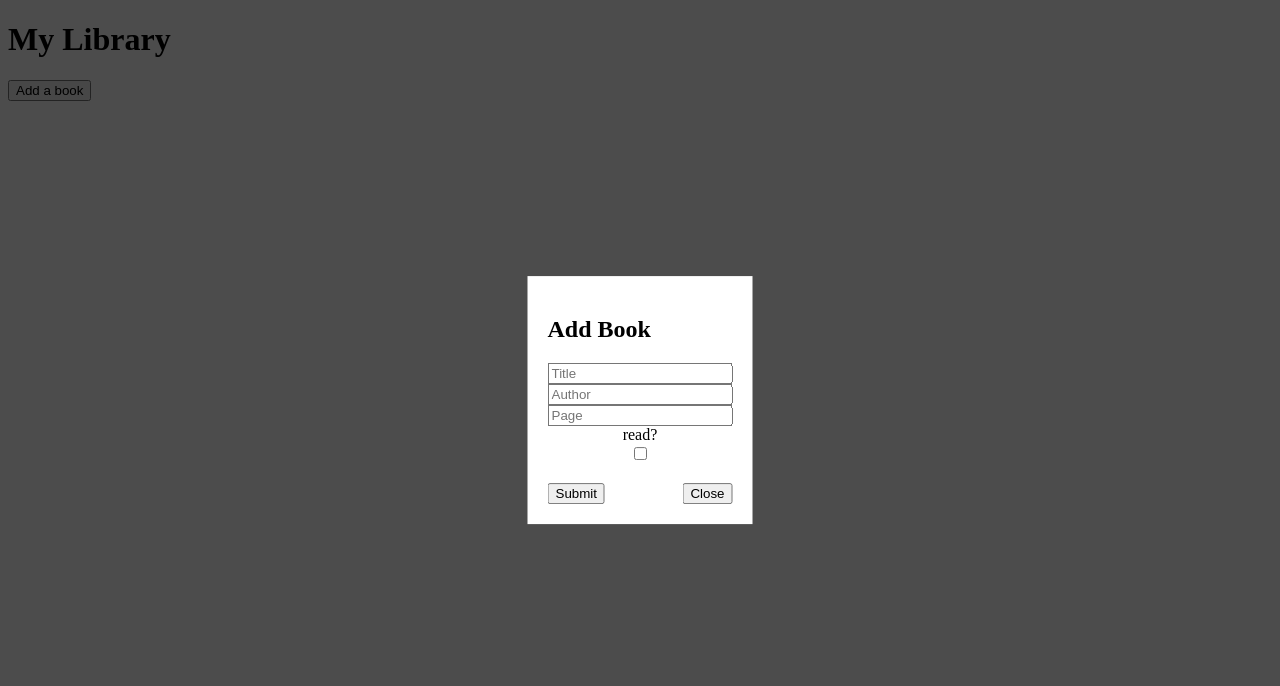
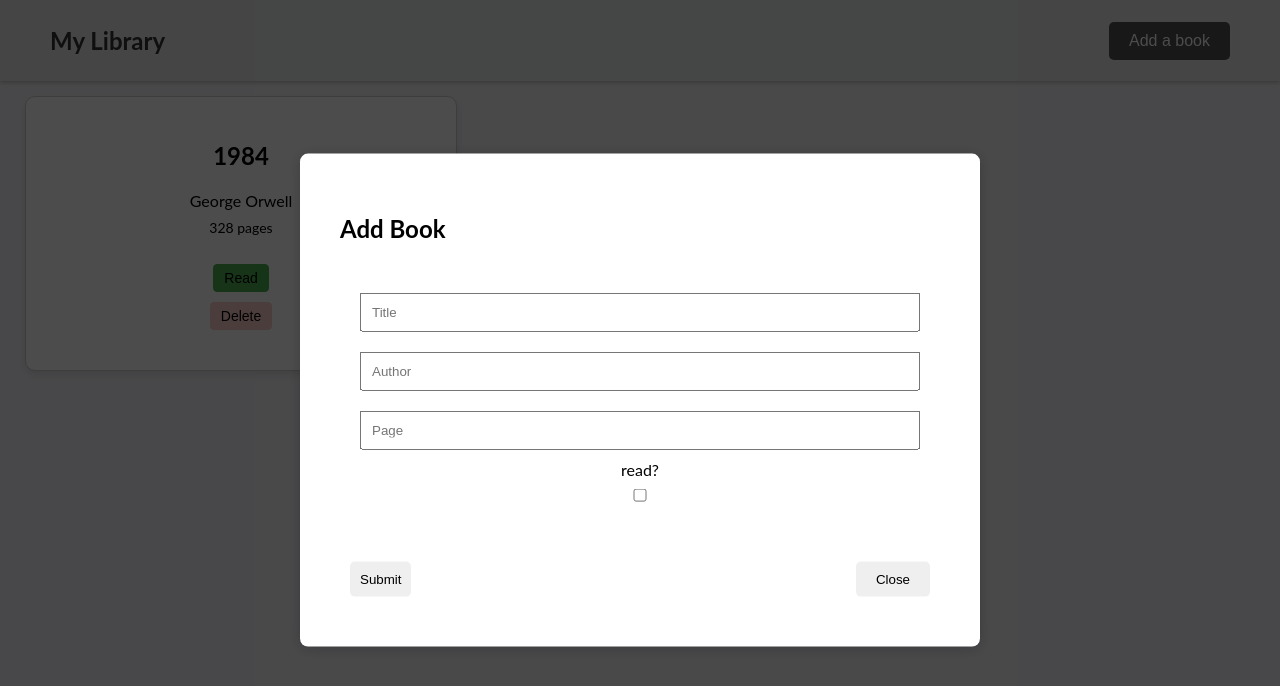
Before and after one commit to Awesomeguys900/LibraryApp, a plain HTML site: page index.html in a window 1280 px wide. Both pictures are taken after a click on the button "Add a book". Drawn offline with Linux system fonts and the light colour scheme.

Commit message:
Using Prototypes to store book info, and updated CSS and animations,

```diff
--- a/index.html
+++ b/index.html
@@ -10,11 +10,18 @@
     <link rel="stylesheet" href="style.css" />
   </head>
   <body>
-    <div id="books">
+
+    <div class="navBar">
       <h1>My Library</h1>
-      <div id="bookList" class="bookList"></div>
+      <button onClick="togglePopup()">Add a book</button>
     </div>
-    <button onClick="togglePopup()">Add a book</button>
+
+    <div id="bookList" class="bookList">
+
+    </div>
+
+
+
     <!-- Popup overlay -->
     <div id="popupOverlay" class="overlay">
       <div id="popup" class="popup">
@@ -29,11 +36,10 @@
             <input type="checkbox" id="read" name="read" />
           </div>
           <div class ="buttonsSubmitClose">
-          <input type="submit" value="Submit"/>
+          <input class ="formButton "type="submit" value="Submit"/>
         </form>
 
-        <button onclick="togglePopup()">Close</button>
-      </div>
+        <button class="formButton" type="button" onclick="togglePopup()">Close</button>
       </div>
       </div>
 
--- a/script.js
+++ b/script.js
@@ -1,10 +1,13 @@
-const myLibrary = [];
+const myLibrary = [new Book("1984", "George Orwell", "328", true)];
 
 function Book(title, author, pages, read) {
   this.title = title;
   this.author = author;
   this.pages = pages;
   this.read = read;
+  this.toggleRead = function () {
+    this.read = !this.read;
+  };
 }
 
 document
@@ -23,18 +26,59 @@ function addBookToLibrary() {
   );
   myLibrary.push(book);
 
+  togglePopup();
+  updatingBookList();
+  document.getElementById("addBookForm").reset();
+}
+
+function updatingBookList() {
   const booklist = document.getElementById("bookList");
+  booklist.innerHTML = "";
+  myLibrary.forEach((book, index) => {
+    const card = document.createElement("div");
+    card.className = "card";
+    card.innerHTML = `
+  <div class="title">${book.title}</div>
+  <div class="author">${book.author}</div>
+  <div class="pages">${book.pages} pages</div>
+`;
 
-  var card = document.createElement("div");
-  card.className = "card";
-  card.innerHTML = `<div>Title: ${book.title}</div><div>Author: ${book.author}</div><div>Pages: ${book.pages}</div><div>Read: ${book.read}</div>`;
-  booklist.appendChild(card);
-  document.getElementById("addBookForm").reset();
-  console.log(myLibrary);
-  togglePopup(); // Close popup after adding the book
+    const readToggle = document.createElement("button");
+    readToggle.className = "readButton";
+    readToggle.textContent = book.read ? "Read" : "Not Read";
+    readToggle.classList.add(book.read ? "read" : "notRead"); //ternary operator which changes based on book read
+
+    readToggle.addEventListener("click", function () {
+      book.toggleRead();
+      readToggle.textContent = book.read ? "Read" : "Not Read";
+      if (book.read) {
+        readToggle.classList.remove("notRead");
+        readToggle.classList.add("read");
+      } else {
+        readToggle.classList.remove("read");
+        readToggle.classList.add("notRead");
+      }
+    });
+
+    const deleteButton = document.createElement("button");
+    deleteButton.className = "deleteButton";
+    deleteButton.textContent = "Delete";
+    deleteButton.addEventListener("click", function () {
+      myLibrary.splice(index, 1);
+      updatingBookList();
+      console.log(myLibrary);
+    });
+
+    card.appendChild(readToggle);
+    card.appendChild(deleteButton);
+    booklist.appendChild(card);
+  });
 }
 
 function togglePopup() {
   const overlay = document.getElementById("popupOverlay");
   overlay.classList.toggle("show");
 }
+
+updatingBookList();
+document.getElementById("addBookForm").reset();
--- a/style.css
+++ b/style.css
@@ -1,3 +1,4 @@
+/* Base Styles and Overlays */
 .overlay {
   display: none;
   position: fixed;
@@ -9,23 +10,52 @@
   z-index: 1;
 }
 
+body {
+  margin: 0;
+  padding: 0;
+  font-family: "Lato", sans-serif;
+  background: #f4f4f9;
+}
+
 .popup {
   position: fixed;
   left: 50%;
   top: 50%;
   transform: translate(-50%, -50%);
-  padding: 20px;
+  padding: 40px;
   background: white;
+  box-shadow: 0 2px 15px rgba(0, 0, 0, 0.2);
+  width: 60%;
+  max-width: 600px;
+  max-height: 80%;
+  overflow-y: auto;
+  border-radius: 8px;
   z-index: 2;
+}
+
+.popup input {
+  padding: 10px;
+  margin: 10px;
+}
+
+.formButton {
+  padding: 10px 20px;
+  margin: 10px;
+  border: none;
+  border-radius: 5px;
+  cursor: pointer;
+  transition: background-color 0.3s ease;
 }
 
 .show {
   display: block;
 }
 
+/* Container and Layout */
 .container {
   display: flex;
   flex-direction: column;
+  padding: 20px 10px;
 }
 
 .buttonsSubmitClose {
@@ -38,13 +68,119 @@
   display: flex;
   flex-direction: row;
   flex-wrap: wrap;
+  justify-content: flex-start;
+  gap: 10px;
+  margin-left: 10px;
 }
 
 .card {
   display: flex;
   flex-direction: column;
-  width: 200px;
-  margin: 10px;
-  padding: 10px;
-  border: 1px solid black;
+  width: 350px;
+  height: auto;
+  margin: 15px;
+  padding: 40px;
+  border: 1px solid #ccc;
+  border-radius: 10px;
+  align-items: center;
+  justify-content: space-between;
+  background: white;
+  box-shadow: 0 4px 8px rgba(0, 0, 0, 0.1);
+  transition: transform 0.3s ease;
+  line-height: 1.6;
 }
+
+.card:hover {
+  transform: scale(1.05);
+}
+
+/* Card Title Styling */
+.card .title {
+  font-size: 24px;
+  font-weight: bold;
+  margin-bottom: 0.5em;
+}
+
+/* Card Author Styling */
+.card .author {
+  font-size: 16px;
+  margin-bottom: 0.25em;
+}
+
+/* Card Pages Styling */
+.card .pages {
+  font-size: 14px;
+  margin-bottom: 1em;
+}
+
+/* Navigation Bar */
+.navBar {
+  display: flex;
+  justify-content: space-between;
+  align-items: center;
+  padding: 10px 50px;
+  background-color: #e8e9eb;
+  box-shadow: 0 2px 4px rgba(0, 0, 0, 0.2);
+}
+
+.navBar button {
+  padding: 10px 20px;
+  font-size: 16px;
+  background-color: #505050;
+  color: white;
+  border: none;
+  border-radius: 5px;
+  cursor: pointer;
+  transition: background-color 0.3s ease;
+}
+
+.navBar button:hover {
+  background-color: #6a6a6a;
+}
+
+.navBar h1 {
+  font-size: 24px;
+  color: #333;
+}
+
+/* Buttons and Interactions */
+.readButton {
+  padding: 5px 10px;
+  margin-top: 10px;
+  border-radius: 4px;
+  cursor: pointer;
+  transition: background-color 0.3s ease, transform 0.3s ease;
+  font-size: 14px;
+}
+
+.read {
+  background-color: #4caf50;
+  border: 1px solid #4caf50;
+}
+
+.notRead {
+  background-color: #f44336;
+  border: 1px solid #f44336;
+}
+
+.readButton:hover {
+  opacity: 0.9;
+  transform: scale(0.95);
+}
+
+.deleteButton {
+  padding: 5px 10px;
+  margin-top: 10px;
+  border-radius: 4px;
+  cursor: pointer;
+  transition: background-color 0.3s ease, transform 0.3s ease;
+  font-size: 14px;
+  background-color: #ffcccc;
+  border: 1px solid #ffcccc;
+  box-shadow: none;
+}
+
+.deleteButton:hover {
+  opacity: 0.9;
+  transform: scale(0.95);
+}
```
